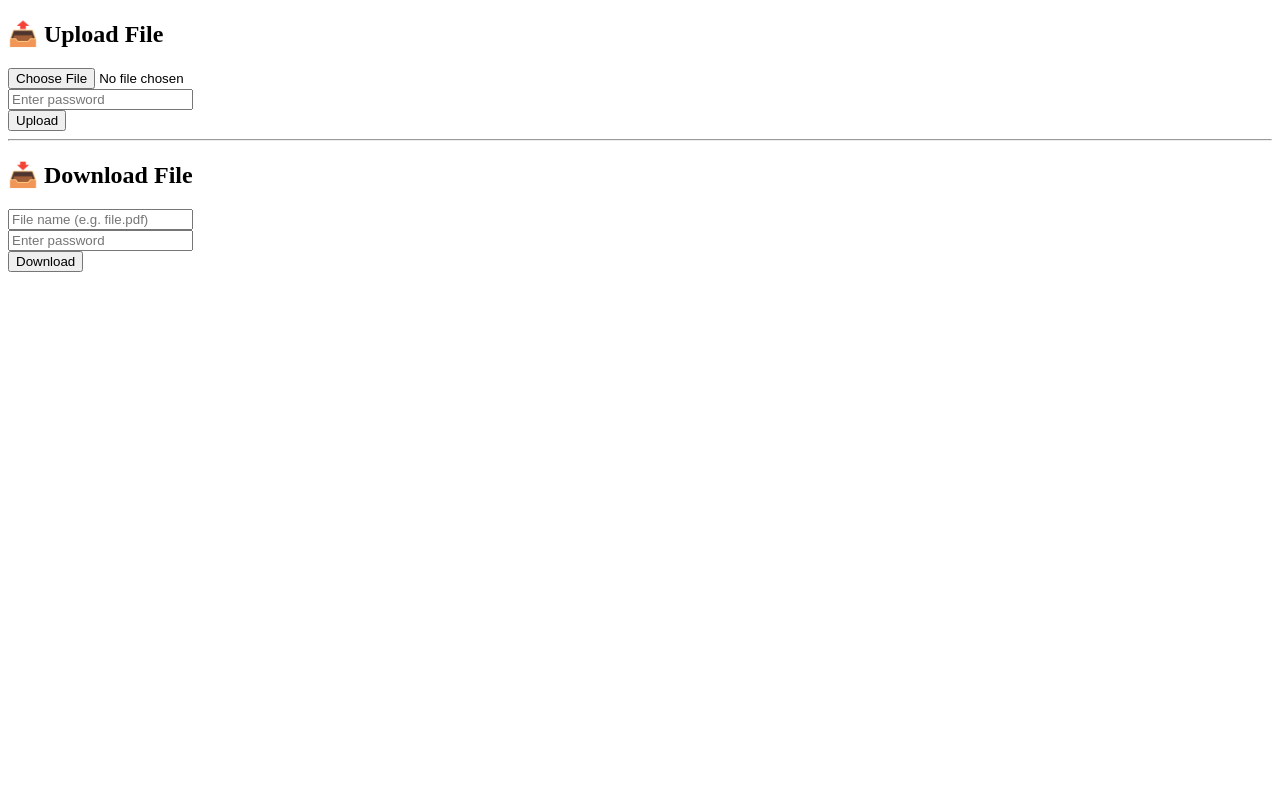
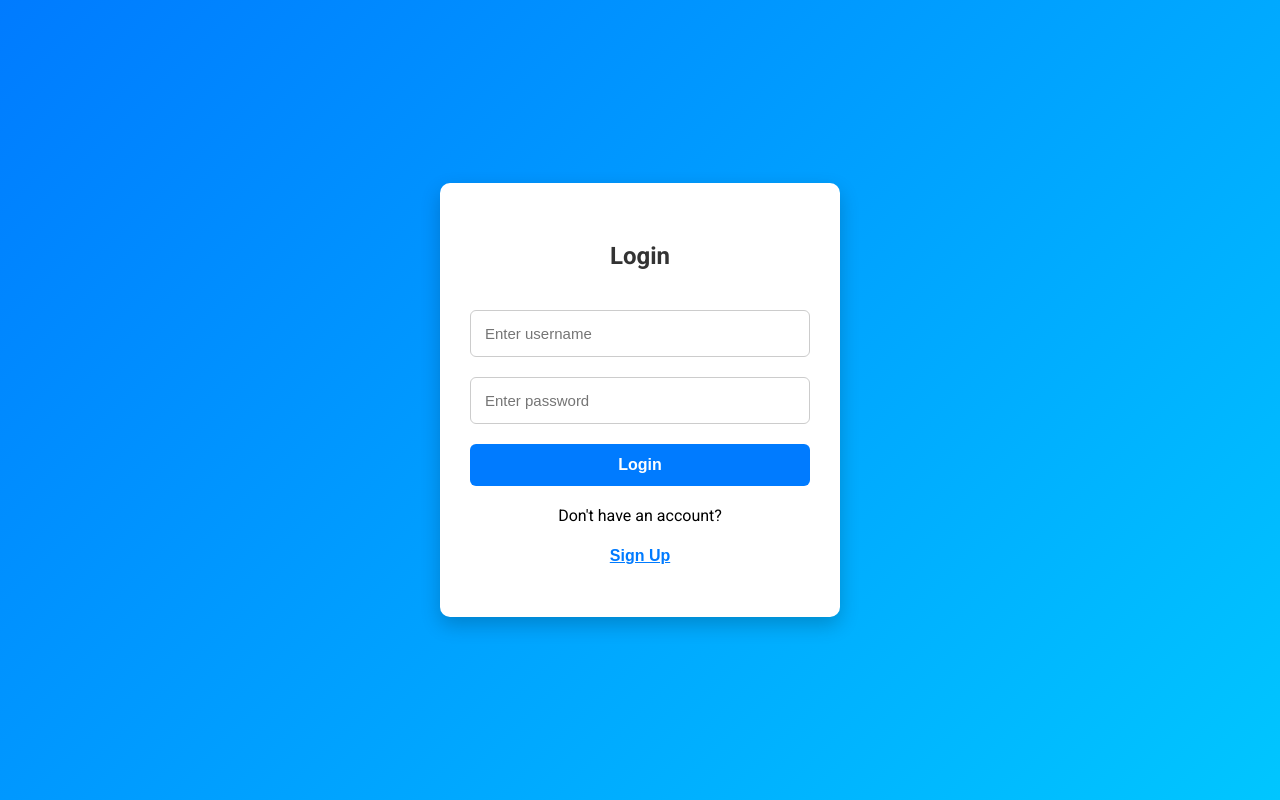
Before and after one commit to pheonitz/secure_file_storage, a Flask app: page / in a window 1280 px wide. Run offline with Flask 3, Linux system fonts and the light colour scheme.

Commit message:
full code

```diff
--- a/app/routes.py
+++ b/app/routes.py
@@ -1,27 +1,39 @@
-from flask import Flask, request, jsonify , render_template
+from flask import Flask, request, jsonify , render_template , redirect , session
 import os
 import json
 from werkzeug.utils import secure_filename
 from app.utils import hash_password
+from flask import session
 
 app = Flask(__name__)
-PROJECT_ROOT = os.path.dirname(os.path.abspath(__file__))
+app.secret_key = 'your_secret_key'
+
+PROJECT_ROOT = os.path.dirname(os.path.dirname(os.path.abspath(__file__)))
 UPLOAD_FOLDER = os.path.join(PROJECT_ROOT, 'uploads')
 DATA_FILE = os.path.join(PROJECT_ROOT, 'file_metadata.json')
+
+
 os.makedirs(UPLOAD_FOLDER, exist_ok=True)
 
 DATA_FILE = 'file_metadata.json'
 
-
 @app.route('/')
 def home():
-    return render_template('upload.html')
+    return render_template('auth.html')
+
+def allowed_file(filename):
+    return '.' in filename and filename.rsplit('.', 1)[1].lower() in {'pdf', 'txt', 'jpg', 'png'}
 
 
-@app.route('/upload', methods=['POST'])
+@app.route('/upload', methods=['GET', 'POST'])
 def upload():
-    def allowed_file(filename):
-        return '.' in filename and filename.rsplit('.', 1)[1].lower() in {'pdf', 'txt', 'jpg', 'png'}
+    if 'username' not in session:
+        return redirect('/')
+
+    username = session['username']
+
+    if request.method == 'GET':
+        return render_template('upload.html', username=username)
 
     if 'file' not in request.files or 'password' not in request.form:
         return jsonify({'error': 'Missing file or password'}), 400
@@ -36,21 +48,31 @@ def upload():
         return jsonify({'error': 'Invalid file type'}), 400
 
     filename = secure_filename(file.filename)
-    filepath = os.path.join(UPLOAD_FOLDER, filename)
-    file.save(filepath)
 
-    hashed_pw = hash_password(password)
+    # ✅ First define this:
+    user_folder = os.path.join(UPLOAD_FOLDER, username)
+    os.makedirs(user_folder, exist_ok=True)
 
-    # Save metadata to JSON (temporary storage)
+    # ✅ Then use it to make file path
+    file_path = os.path.join(user_folder, filename)
+    print("Saving to path:", file_path)
+
+    # ✅ Save the file
+    file.save(file_path)
+
+    # ✅ Save metadata
     if os.path.exists(DATA_FILE):
         with open(DATA_FILE, 'r') as f:
             data = json.load(f)
     else:
         data = {}
 
-    data[filename] = hashed_pw
+    if username not in data:
+        data[username] = {}
+
+    data[username][filename] = hash_password(password)
 
     with open(DATA_FILE, 'w') as f:
-        json.dump(data, f)
+        json.dump(data, f, indent=4)
 
-    return jsonify({'message': f'File {filename} uploaded successfully'})
+    return render_template('upload.html', username=username, message=f'✅ File {filename} uploaded successfully!')
--- /dev/null
+++ b/app/templates/auth.html
@@ -0,0 +1,129 @@
+<!DOCTYPE html>
+<html lang="en">
+<head>
+    <meta charset="UTF-8">
+    <title>Secure File Storage - Login / Signup</title>
+    <link href="https://fonts.googleapis.com/css2?family=Roboto:wght@400;700&display=swap" rel="stylesheet">
+    <style>
+        * {
+            box-sizing: border-box;
+        }
+        body {
+            font-family: 'Roboto', sans-serif;
+            background: linear-gradient(135deg, #007BFF, #00C6FF);
+            height: 100vh;
+            display: flex;
+            align-items: center;
+            justify-content: center;
+            margin: 0;
+        }
+        .container {
+            width: 100%;
+            max-width: 400px;
+            background: white;
+            padding: 40px 30px;
+            border-radius: 10px;
+            box-shadow: 0 8px 20px rgba(0, 0, 0, 0.2);
+            transition: 0.3s ease;
+        }
+        h2 {
+            text-align: center;
+            margin-bottom: 30px;
+            color: #333;
+        }
+        form {
+            display: none;
+            transition: all 0.3s ease;
+        }
+        form.active {
+            display: block;
+        }
+        input[type="text"], input[type="password"] {
+            width: 100%;
+            padding: 14px;
+            margin: 10px 0;
+            border: 1px solid #ccc;
+            border-radius: 6px;
+            font-size: 15px;
+        }
+        button {
+            width: 100%;
+            padding: 12px;
+            background: #007BFF;
+            color: white;
+            font-weight: bold;
+            border: none;
+            border-radius: 6px;
+            cursor: pointer;
+            font-size: 16px;
+            margin-top: 10px;
+        }
+        button:hover {
+            background: #0056b3;
+        }
+        .toggle-btn {
+            text-align: center;
+            margin-top: 20px;
+        }
+        .toggle-btn button {
+            background: none;
+            border: none;
+            color: #007BFF;
+            font-weight: bold;
+            cursor: pointer;
+            text-decoration: underline;
+        }
+        .toggle-btn button:hover {
+            color: #0056b3;
+        }
+    </style>
+</head>
+<body>
+    <div class="container">
+        <h2 id="form-title">Login</h2>
+
+        <!-- Login Form -->
+        <form id="login-form" class="active" method="post" action="/login">
+            <input type="text" name="username" placeholder="Enter username" required>
+            <input type="password" name="password" placeholder="Enter password" required>
+            <button type="submit">Login</button>
+        </form>
+
+        <!-- Signup Form -->
+        <form id="signup-form" method="post" action="/signup">
+            <input type="text" name="username" placeholder="Choose username" required>
+            <input type="password" name="password" placeholder="Choose password" required>
+            <button type="submit">Sign Up</button>
+        </form>
+
+        <div class="toggle-btn">
+            <span id="toggle-text">Don't have an account?</span>
+            <button type="button" onclick="toggleForms()">Sign Up</button>
+        </div>
+    </div>
+
+    <script>
+        const loginForm = document.getElementById('login-form');
+        const signupForm = document.getElementById('signup-form');
+        const title = document.getElementById('form-title');
+        const toggleText = document.getElementById('toggle-text');
+        const toggleBtn = document.querySelector('.toggle-btn button');
+
+        function toggleForms() {
+            if (loginForm.classList.contains('active')) {
+                loginForm.classList.remove('active');
+                signupForm.classList.add('active');
+                title.innerText = "Sign Up";
+                toggleText.innerText = "Already have an account?";
+                toggleBtn.innerText = "Login";
+            } else {
+                signupForm.classList.remove('active');
+                loginForm.classList.add('active');
+                title.innerText = "Login";
+                toggleText.innerText = "Don't have an account?";
+                toggleBtn.innerText = "Sign Up";
+            }
+        }
+    </script>
+</body>
+</html>
--- a/app/templates/upload.html
+++ b/app/templates/upload.html
@@ -1,56 +1,122 @@
 <!DOCTYPE html>
 <html lang="en">
+
 <head>
   <meta charset="UTF-8">
-  <title>Upload & Download</title>
+  <title>Secure File Upload & Download</title>
+  <link href="https://fonts.googleapis.com/css2?family=Roboto:wght@400;700&display=swap" rel="stylesheet">
+  <style>
+    body {
+      font-family: 'Roboto', sans-serif;
+      margin: 0;
+      padding: 0;
+      min-height: 100vh;
+      display: flex;
+      align-items: center;
+      justify-content: center;
+    }
+
+    .container {
+      background: white;
+      padding: 40px 30px;
+      border-radius: 12px;
+      box-shadow: 0 8px 25px rgba(0, 0, 0, 0.15);
+      width: 100%;
+      max-width: 500px;
+    }
+
+    h2 {
+      text-align: center;
+      margin-bottom: 30px;
+      color: #333;
+    }
+
+    h3 {
+      margin-top: 30px;
+      margin-bottom: 10px;
+      color: #555;
+    }
+
+    input[type="file"],
+    input[type="text"],
+    input[type="password"] {
+      width: 100%;
+      padding: 12px;
+      margin-bottom: 15px;
+      border: 1px solid #ccc;
+      border-radius: 6px;
+      font-size: 15px;
+    }
+
+    button {
+      width: 100%;
+      padding: 12px;
+      background-color: #007bff;
+      color: white;
+      border: none;
+      border-radius: 6px;
+      font-size: 16px;
+      font-weight: bold;
+      cursor: pointer;
+      margin-top: 5px;
+    }
+
+    button:hover {
+      background-color: #0056b3;
+    }
+
+    form {
+      margin-bottom: 20px;
+    }
+  </style>
+  <script>
+    function updateDownloadAction() {
+      const filename = document.getElementById('downloadFilename').value;
+      const form = document.getElementById('downloadForm');
+      form.action = "/download/" + encodeURIComponent(filename);
+    }
+  </script>
 </head>
+
 <body>
-  <h2>📤 Upload File</h2>
-  <form action="/upload" method="POST" enctype="multipart/form-data">
-    <input type="file" name="file"><br>
-    <input type="text" name="password" placeholder="Enter password"><br>
-    <input type="submit" value="Upload">
-  </form>
+  <div class="container">
+    <h2>Welcome, {{ username }}!</h2>
 
-  <hr>
+    {% if message %}
+    <p style="color: green;">{{ message }}</p>
+    {% endif %}
 
-  <h2>📥 Download File</h2>
-  <form id="download-form" method="POST">
-    <input type="text" name="filename" placeholder="File name (e.g. file.pdf)"><br>
-    <input type="password" name="password" placeholder="Enter password"><br>
-    <input type="submit" value="Download">
-  </form>
 
-  <script>
-    document.getElementById("download-form").addEventListener("submit", function (e) {
-      e.preventDefault();
-      const form = e.target;
-      const filename = form.filename.value;
-      const formData = new FormData(form);
+    {% if error %}
+    <p style="color: red;">{{ error }}</p>
+    {% endif %}
 
-      fetch(`/download/${filename}`, {
-        method: 'POST',
-        body: formData
-      })
-        .then(response => {
-          if (!response.ok) {
-            return response.json().then(data => {
-              alert(data.error || 'Error downloading file');
-              throw new Error(data.error);
-            });
-          }
-          return response.blob();
-        })
-        .then(blob => {
-          const a = document.createElement('a');
-          const url = URL.createObjectURL(blob);
-          a.href = url;
-          a.download = filename;
-          a.click();
-          URL.revokeObjectURL(url);
-        })
-        .catch(console.error);
-    });
-  </script>
+    <h3>📤 Upload a File</h3>
+    <form method="POST" action="/upload" enctype="multipart/form-data">
+      <input type="file" name="file" required>
+      <input type="password" name="password" placeholder="Set a password for this file" required>
+      <button type="submit">Upload</button>
+    </form>
+
+    <h3>📥 Download a File</h3>
+    <form id="downloadForm" method="POST" onsubmit="updateDownloadAction()">
+      <input type="text" id="downloadFilename" name="filename" placeholder="Filename (e.g. file.pdf)" required>
+      <input type="password" name="password" placeholder="Enter file password" required>
+      <button type="submit">Download</button>
+    </form>
+
+    <form method="POST" action="/logout">
+      <button style="background-color: #dc3545;">Logout</button>
+    </form>
+
+    <h3>Your Files</h3>
+    <ul>
+      {% for file in files %}
+      <li>{{ file }}</li>
+      {% endfor %}
+    </ul>
+
+  </div>
 </body>
+
 </html>
--- a/main.py
+++ b/main.py
@@ -2,11 +2,20 @@ from app.utils import hash_password, verify_password
 from flask import Flask
 from app.routes import app as upload_app
 from app.download_routes import download_bp , limiter
+from app.auth import auth_bp
+
+
+upload_app.secret_key = 'chaw'
+
+upload_app.register_blueprint(auth_bp)
+
 
 limiter.init_app(upload_app)
 
 # Register the blueprint for download route
 upload_app.register_blueprint(download_bp)
 
+
+
 if __name__ == "__main__":
     upload_app.run(debug=True)
--- /dev/null
+++ b/users.json
@@ -0,0 +1 @@
+{"commando": "scrypt:32768:8:1$sZFpQ3TozWmdidxK$262fda0b1dfa0d479e2c98f717b5e12b3738dc61eef265d63fcbe1c800b17ff12c7d4d3e0efafdbd16ea5bee89fe3112c6aa480f27f6d6ab942b9c1458e1eb0e", "nitin": "scrypt:32768:8:1$2HOHbIhVasukEy7K$256fcdb3a71c1f4d2732be91e01d0257c04f8e0465ad349d6d4676e1a9355738fac70457dcd26918b75e5021a651e6f2b58eacfe66d5d6b1c23cdf3574be4aef"}
```
Also changed, not shown: app/auth.py (added, +69 -0 lines), app/download_routes.py (+27 -16 lines), file_metadata.json (+7 -1 lines), app/storage.py (deleted).
